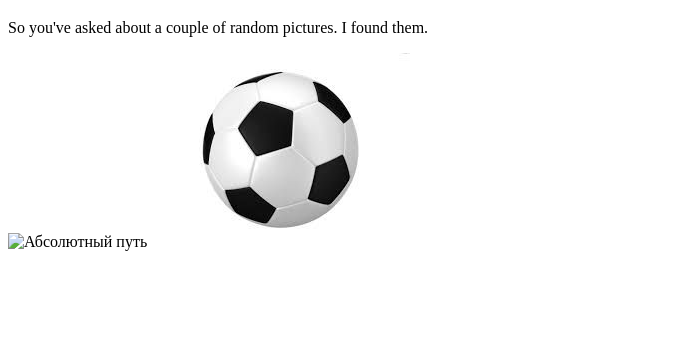
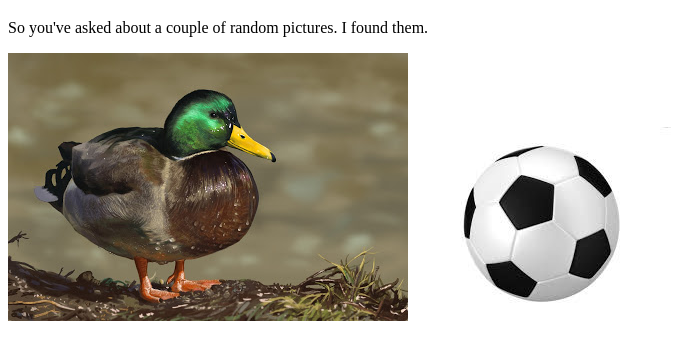
Before and after one commit to AlexeyUt/-1, a plain HTML site: page folder/inner/index.html in a window 1280 px wide. Shown: the part 61-420 px from the top of the page, without its empty margins (0-675 px from the left). Drawn offline with Linux system fonts and the light colour scheme.

Commit message:
Update index.html

```diff
--- a/folder/inner/index.html
+++ b/folder/inner/index.html
@@ -7,7 +7,7 @@
 <body>
   <h1>Homework N1 of Alex U.</h1>
   <p>So you've asked about a couple of random pictures. I found them.</p>
-  <img src="img/duck.jpg" alt="Абсолютный путь">
+  <img src="/img/duck.jpg" alt="Абсолютный путь">
   <img src="../../img/ball.jpg" alt="Относительный путь">
 </body>
 </html>
```
